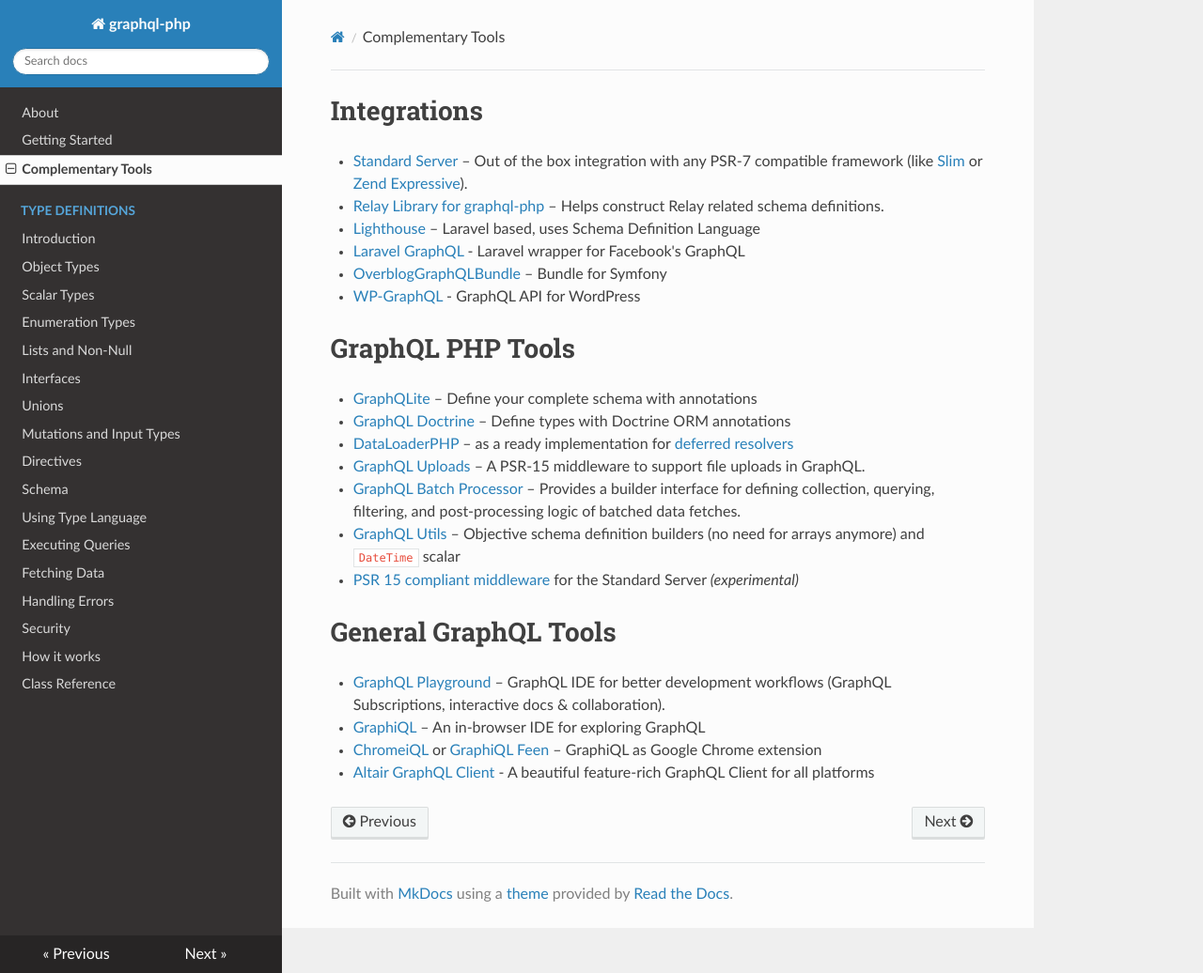
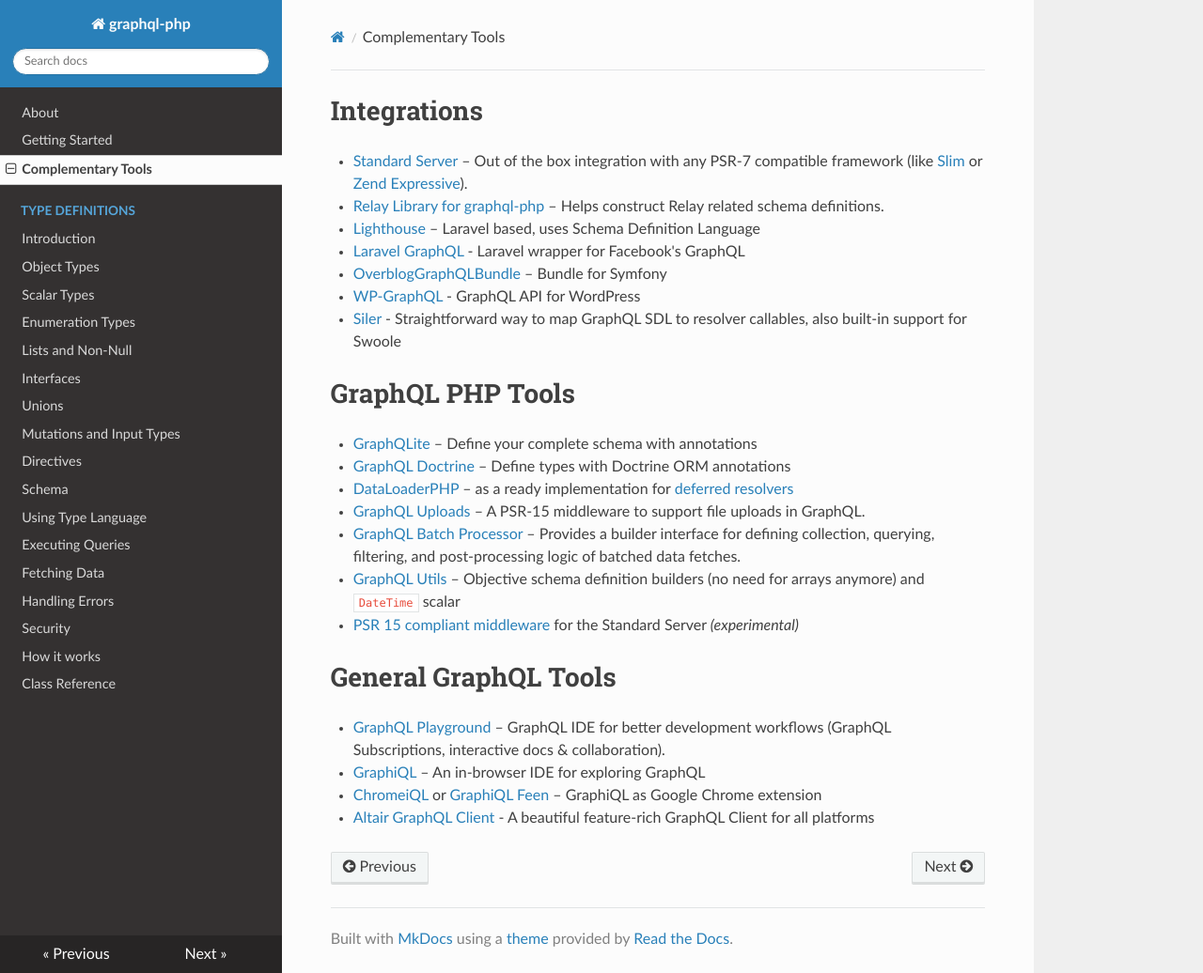
Before and after one commit to webonyx/graphql-php, an MkDocs documentation site: the page built from docs/complementary-tools.md, in a window 1280 px wide and 1036 px high. Shown: the whole window at 94% size. Built offline with MkDocs 1.6.1, drawn with Linux system fonts in a browser that asks for light colours; nearby versions of some CDN libraries; old or Windows-style settings are respelled for this version of MkDocs.

Commit message:
Update complementary-tools.md

```diff
--- a/docs/complementary-tools.md
+++ b/docs/complementary-tools.md
@@ -6,6 +6,7 @@
 * [Laravel GraphQL](https://github.com/rebing/graphql-laravel) - Laravel wrapper for Facebook's GraphQL
 * [OverblogGraphQLBundle](https://github.com/overblog/GraphQLBundle) – Bundle for Symfony
 * [WP-GraphQL](https://github.com/wp-graphql/wp-graphql) - GraphQL API for WordPress
+* [Siler](https://github.com/leocavalcante/siler) - Straightforward way to map GraphQL SDL to resolver callables, also built-in support for Swoole
 
 # GraphQL PHP Tools
 
```
